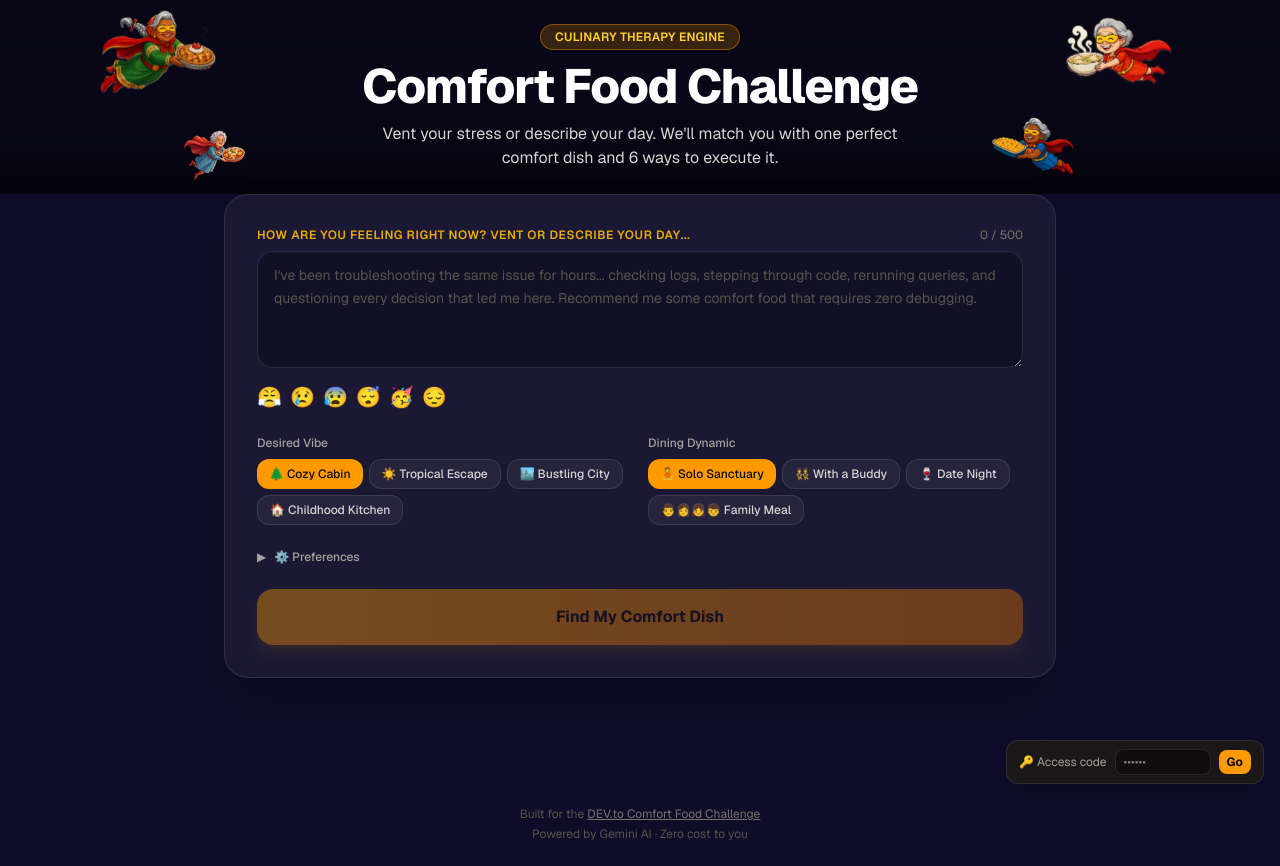
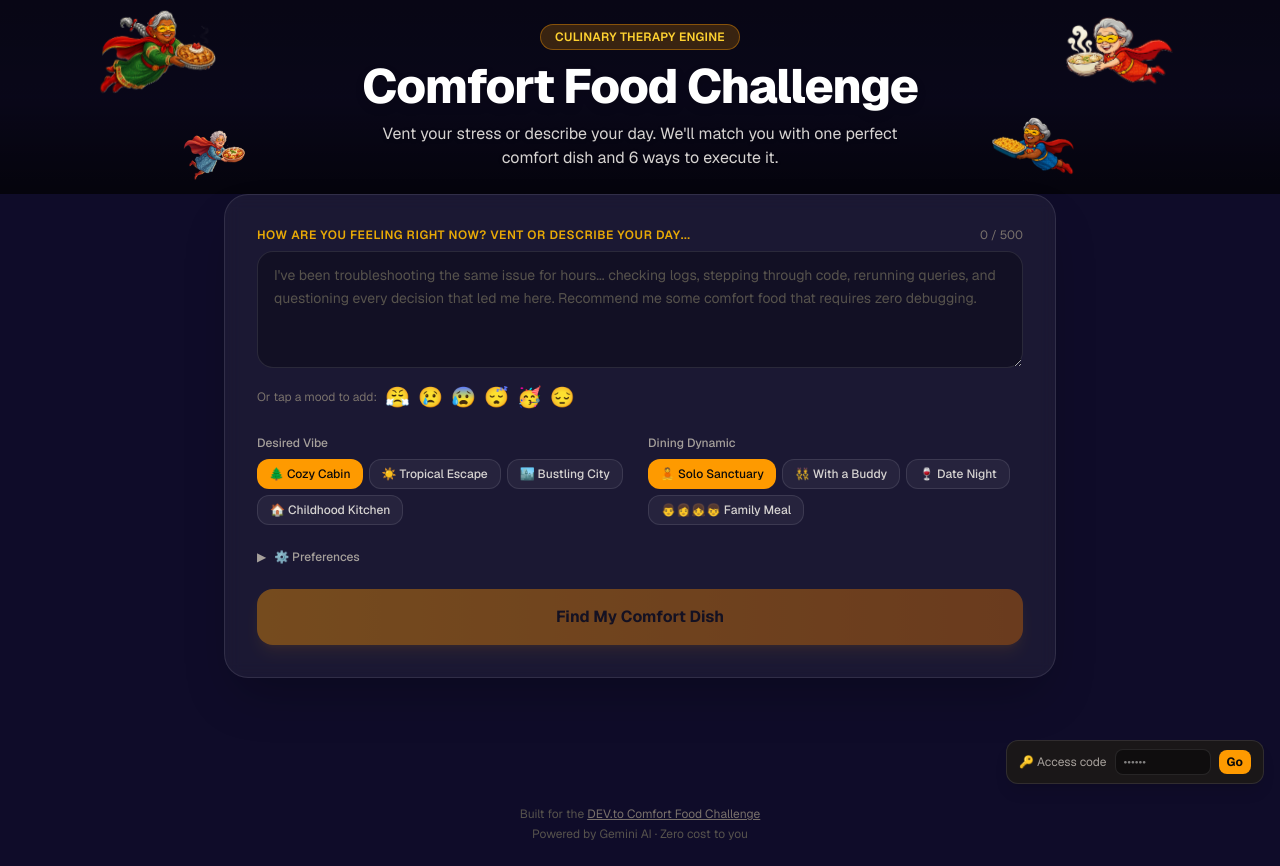
Before and after one commit to jboroda/ComfortFood, a Next.js app in the folder comfort-food-app/: page / in a window 1280 px wide. Built offline with nearby package versions, Linux system fonts and the light colour scheme.

Commit message:
added a hint

```diff
--- a/comfort-food-app/src/app/page.js
+++ b/comfort-food-app/src/app/page.js
@@ -275,7 +275,8 @@ export default function Home() {
                 placeholder="I've been troubleshooting the same issue for hours... checking logs, stepping through code, rerunning queries, and questioning every decision that led me here. Recommend me some comfort food that requires zero debugging."
                 className="w-full px-4 py-3 bg-black/30 border border-white/10 rounded-2xl text-stone-100 placeholder-stone-600 focus:outline-none focus:ring-2 focus:ring-amber-500 text-sm leading-relaxed"
                 required />
-              <div className="flex flex-wrap gap-2 mt-2">
+              <div className="flex flex-wrap items-center gap-2 mt-2">
+                <span className="text-xs text-stone-500">Or tap a mood to add:</span>
                 {MOOD_EMOJIS.map(({ emoji, text }) => (
                   <button key={emoji} type="button"
                     onClick={() => setVent((v) => {
```
